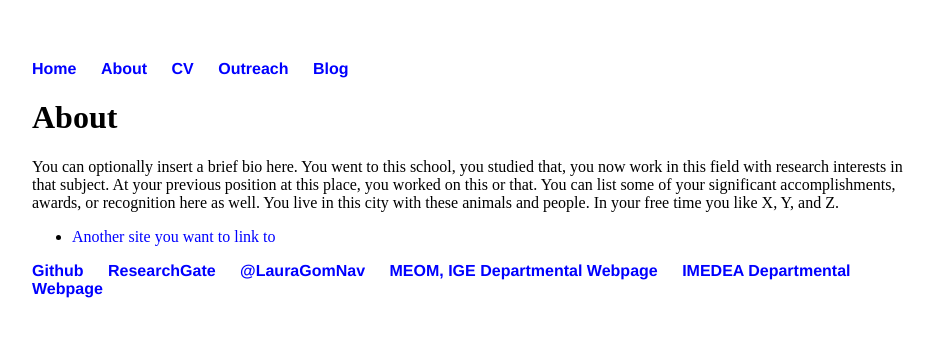
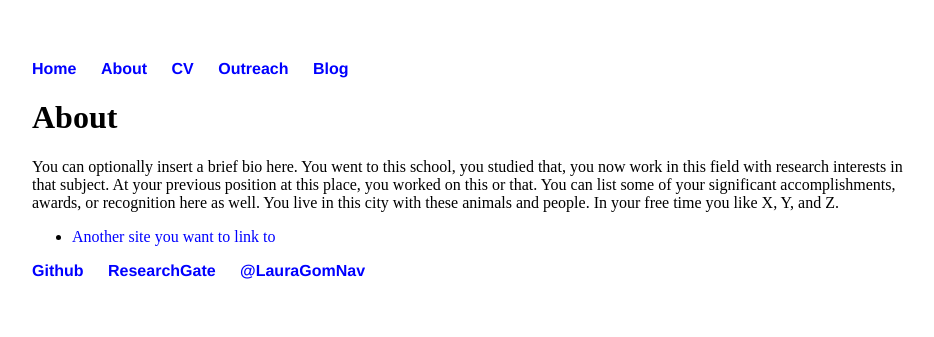
Before and after one commit to LauraGomezNavarro/LauraGomezNavarro.github.io, a Jekyll site: the page built from about/index.html, in a window 1280 px wide. Shown: the top 337 px of the page, without its empty margins (160-1094 px from the left). Built offline with Jekyll 4.4.1, drawn with Linux system fonts in a browser that asks for light colours.

Commit message:
Update default.html

```diff
--- a/_layouts/default.html
+++ b/_layouts/default.html
@@ -26,8 +26,6 @@
 				<li><a href="https://github.com/LauraGomezNavarro">Github</a></li>
 				<li><a href="https://www.researchgate.net/profile/Laura_Gomez-Navarro">ResearchGate</a></li>
 				<li><a href="https://twitter.com/LauraGomNav">@LauraGomNav</a></li>
-				<li><a href="http://meom-group.github.io/">MEOM, IGE Departmental Webpage</a></li>
-				<li><a href="http://imedea.uib-csic.es/">IMEDEA Departmental Webpage</a></li>
 				<li><a href="https://twitter.com/LauraGomNav" rel="noopener noreferrer" target="_blank"><i class="fa fa-twitter fa-xs" style="width:5vmax;"></i></a><li>
 			</ul>
 
```
